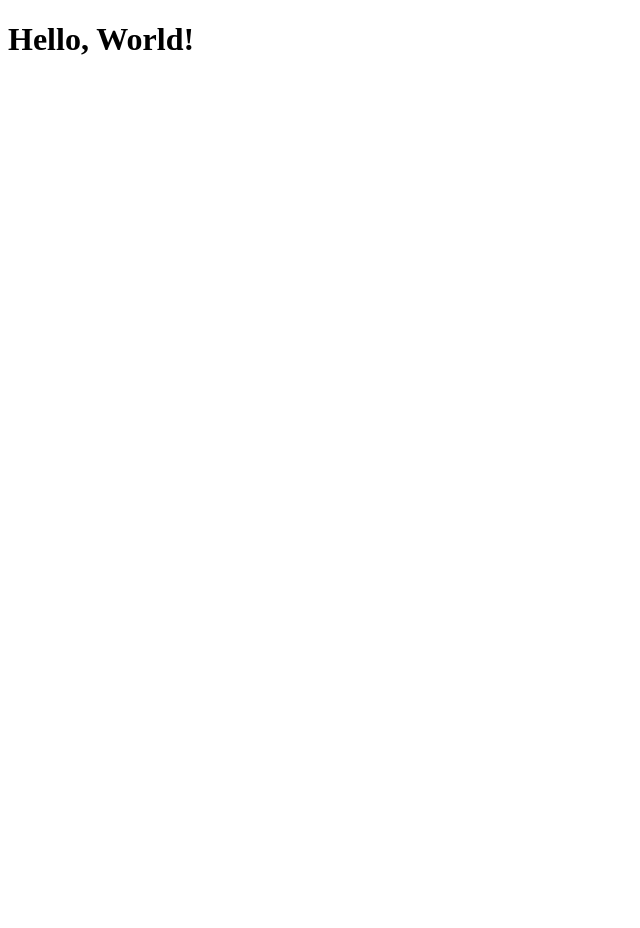
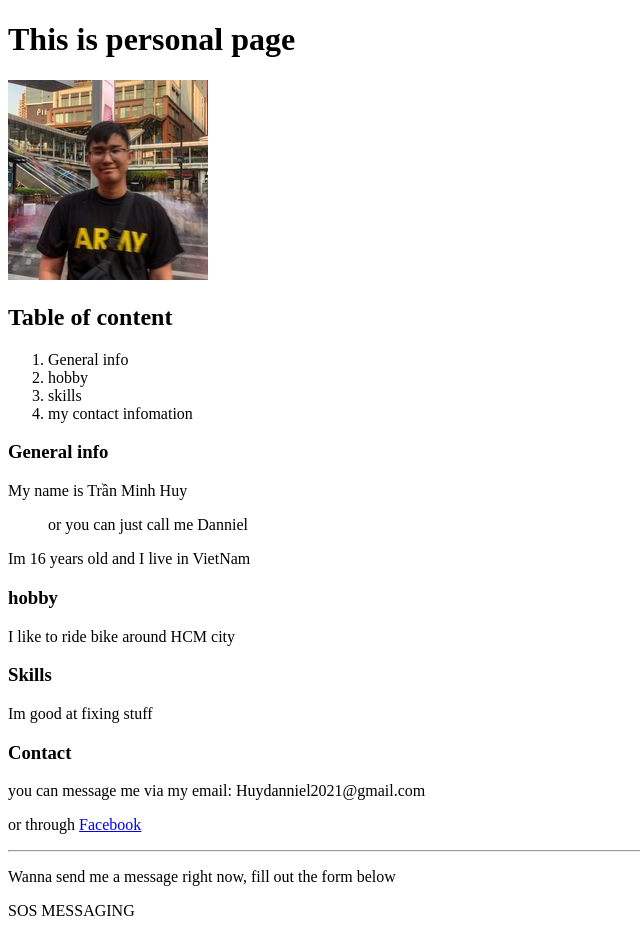
Before and after one commit to ThePythonDestroyer/WebMaking, a plain HTML site: page index.html in a window 1280 px wide. Shown: the whole page, without its empty margins (0-640 px from the left). Before the commit the page ends 800 px from the top, so only its background shows below. Drawn offline with Linux system fonts and the light colour scheme.

Commit message:
about myself

```diff
--- a/index.html
+++ b/index.html
@@ -1,9 +1,35 @@
 <!DOCTYPE html>
-<html>
-    <head>
-        <title>My First HTML Page</title>
-    </head>
-    <body>
-        <h1>Hello, World!</h1>
-    </body>
+<html lang="en">
+<head>
+    <meta charset="UTF-8">
+    <meta name="viewport" content="width=device-width, initial-scale=1.0">
+    <title>About me</title>
+</head>
+<body>
+    <h1>This is personal page</h1>
+    <img src="Me_thailand.jpg" alt="this is a picture of me">
+    <h2>Table of content</h2>
+    <ol>
+       <li>General info</li>
+       <li>hobby</li>
+       <li>skills</li>
+       <li>my contact infomation</li>
+    </ol>
+<h3>General info</h3>
+<p>My name is Trần Minh Huy</p>
+<dd>or you can just call me Danniel</dd>
+<p>Im 16 years old and I live in VietNam</p>
+<h3>hobby</h3>
+<p>I like to ride bike around HCM city</p>
+<h3>Skills</h3>
+<p>Im good at fixing stuff</p>
+<h3>Contact</h3>
+<p>you can message me via my email: Huydanniel2021@gmail.com</p>
+<nbsp></nbsp>
+<p>or through <a href="https://www.facebook.com/profile.php?id=100047333693949">Facebook</a> </p>
+<hr>
+<p>Wanna send me a message right now, fill out the form below</p>
+<form action=""></form>
+<label for="Name">SOS MESSAGING</label>
+</body>
 </html>
```
Also changed, not shown: Me_thailand.jpg (added).
